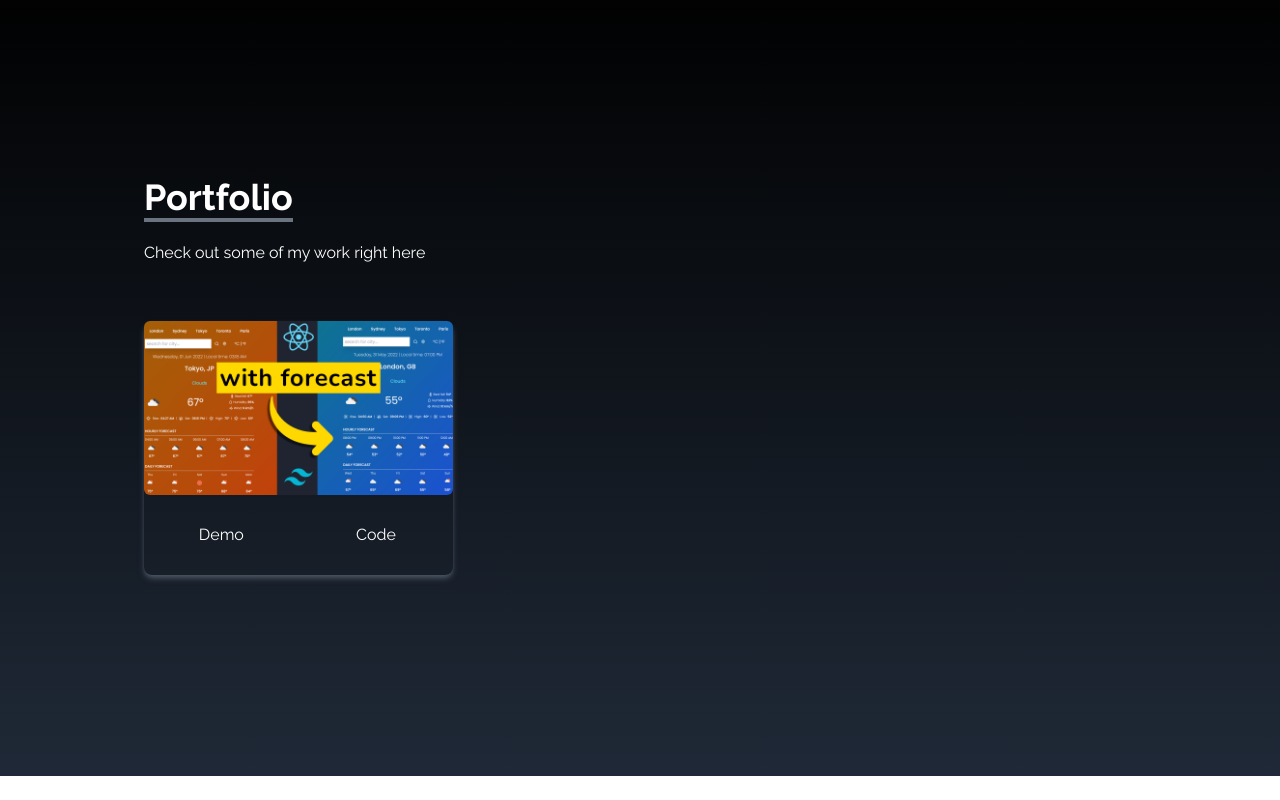
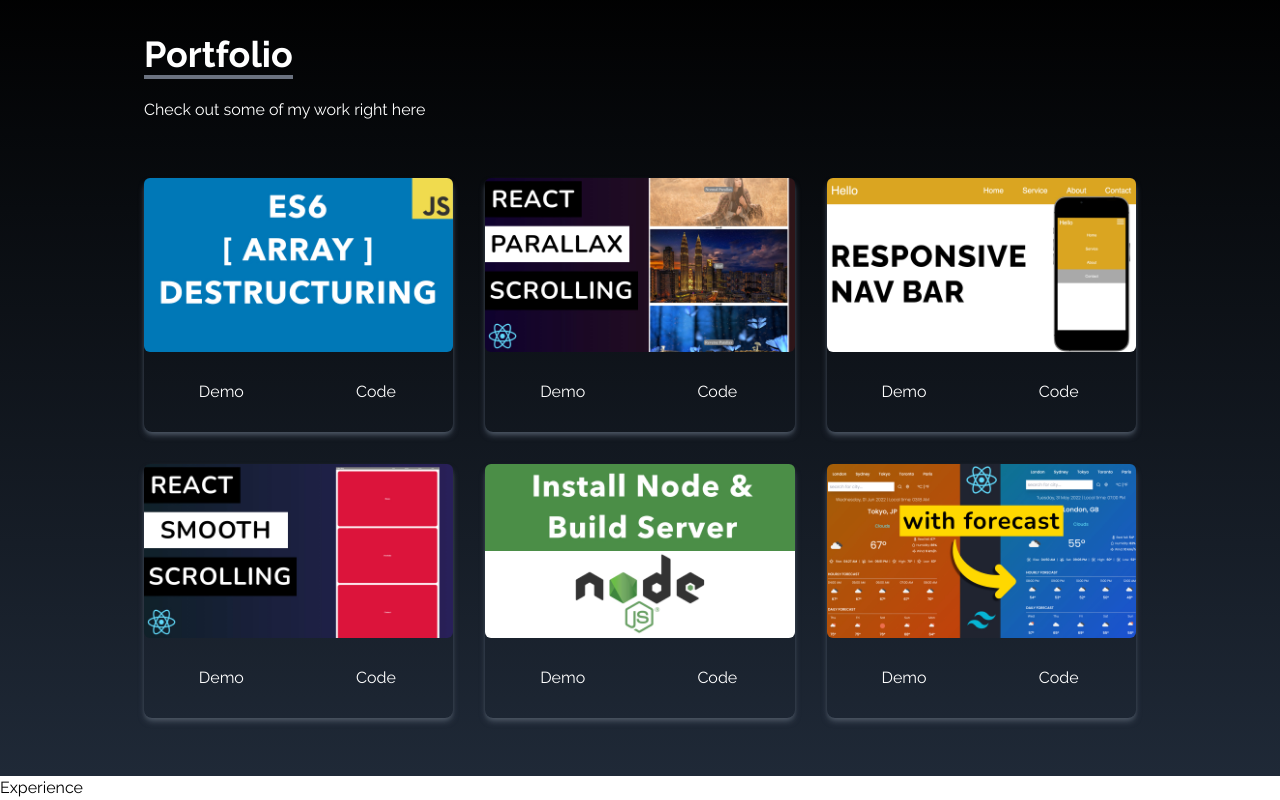
Before and after one commit to Rvp888/Portfolio-Website-by-React-Tailwind, a React (Create React App) app: page / in a window 1280 px wide. Shown: the part 1624-2424 px from the top of the page. Before the commit the page ends 2400 px from the top, so only its background shows below. Built offline with nearby package versions, Linux system fonts and the light colour scheme.

Commit message:
portfolio section updated

```diff
--- a/src/App.js
+++ b/src/App.js
@@ -3,6 +3,7 @@ import Home from './components/Home';
 import SocialLinks from './components/SocialLinks';
 import About from "./components/About";
 import Portfolio from "./components/Portfolio";
+import Experience from "./components/Experience";
 
 function App() {
   return (
@@ -11,6 +12,8 @@ function App() {
       <Home />
       <About />
       <Portfolio/>
+      <Experience />
+
       <SocialLinks />
     </div>
   );
--- /dev/null
+++ b/src/components/Experience.jsx
@@ -0,0 +1,19 @@
+import React from 'react';
+import html from '../assets/html.png';
+import css from '../assets/css.png';
+import javascript from '../assets/javascript.png';
+import react from '../assets/react.png';
+import nextjs from '../assets/nextjs.png';
+import graphql from '../assets/graphql.png';
+import github from '../assets/github.png';
+import tailwind from '../assets/tailwind.png';
+
+const Experience = () => {
+  return (
+    <div>
+      Experience
+    </div>
+  )
+}
+
+export default Experience;
--- a/src/components/Portfolio.jsx
+++ b/src/components/Portfolio.jsx
@@ -7,25 +7,64 @@ import reactParallax from "../assets/reactParallax.jpg";
 import reactSmooth from "../assets/reactSmooth.jpg";
 
 const Portfolio = () => {
+  const portfolios = [
+    {
+      id: 1,
+      src: arrayDestruct,
+    },
+    {
+      id: 2,
+      src: reactParallax,
+    },
+    {
+      id: 3,
+      src: navbar,
+    },
+    {
+      id: 4,
+      src: reactSmooth,
+    },
+    {
+      id: 5,
+      src: installNode,
+    },
+    {
+      id: 6,
+      src: reactWeather,
+    },
+  ];
+
   return (
     <div
-        name="portfolio"
-        className="bg-gradient-to-b from-black to-gray-800 w-full text-white md:h-screen"
+      name="portfolio"
+      className="bg-gradient-to-b from-black to-gray-800 w-full text-white md:h-screen"
     >
       <div className="max-w-screen-lg p-4 mx-auto flex flex-col justify-center w-full h-full">
         <div className="pb-8">
-          <p className="text-4xl font-bold inline border-b-4 border-gray-500">Portfolio</p>
+          <p className="text-4xl font-bold inline border-b-4 border-gray-500">
+            Portfolio
+          </p>
           <p className="py-6">Check out some of my work right here</p>
         </div>
 
         <div className="grid sm:grid-cols-2 md:grid-cols-3 gap-8 px-12 sm:px-0">
-          <div className="shadow-md shadow-gray-600 rounded-lg">
-            <img src={reactWeather} alt="" className="rounded-md duration-200 hover:scale-105"/>
-            <div className="flex items-center justify-center">
-              <button className="w-1/2 px-6 py-3 m-4 duration-200 hover:scale-105">Demo</button>
-              <button className="w-1/2 px-6 py-3 m-4 duration-200 hover:scale-105">Code</button>
+          {portfolios.map(({ id, src }) => (
+            <div key={id} className="shadow-md shadow-gray-600 rounded-lg">
+              <img
+                src={src}
+                alt=""
+                className="rounded-md duration-200 hover:scale-105"
+              />
+              <div className="flex items-center justify-center">
+                <button className="w-1/2 px-6 py-3 m-4 duration-200 hover:scale-105">
+                  Demo
+                </button>
+                <button className="w-1/2 px-6 py-3 m-4 duration-200 hover:scale-105">
+                  Code
+                </button>
+              </div>
             </div>
-          </div>
+          ))}
         </div>
       </div>
     </div>
```
